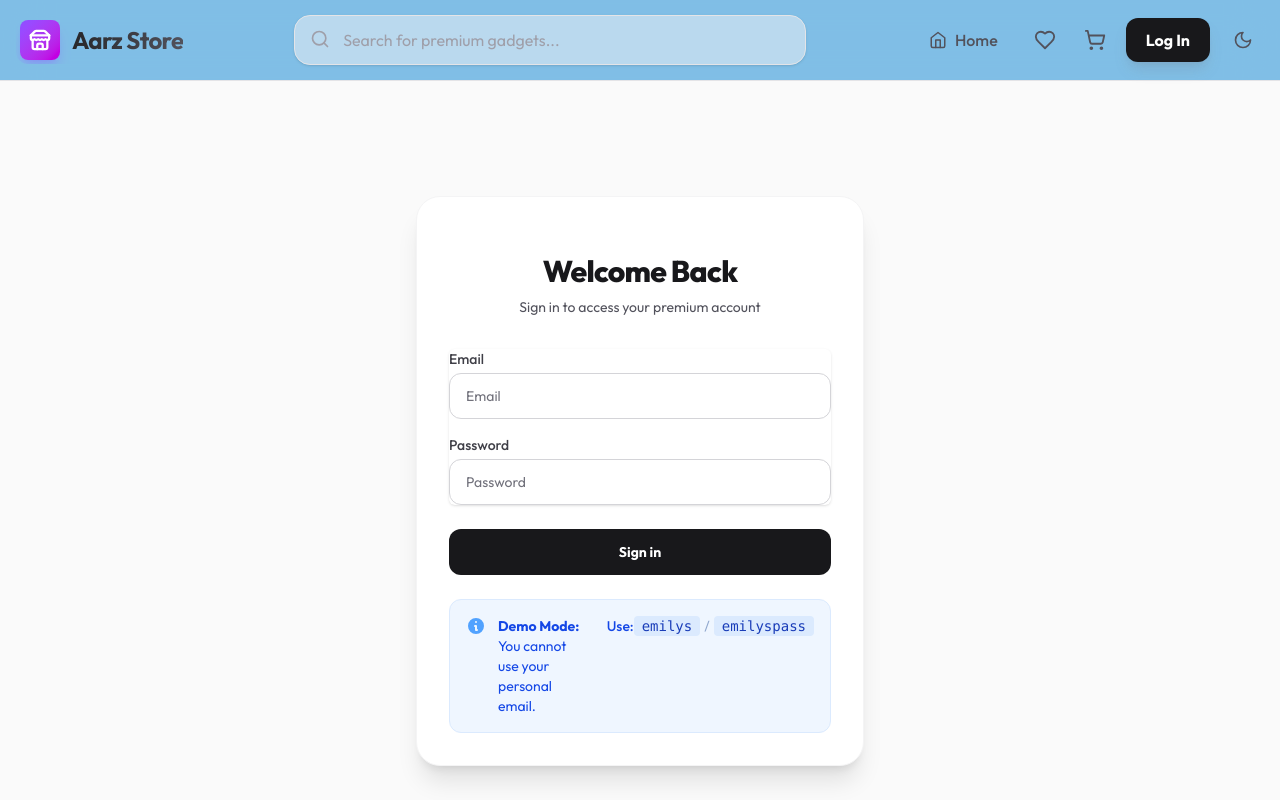
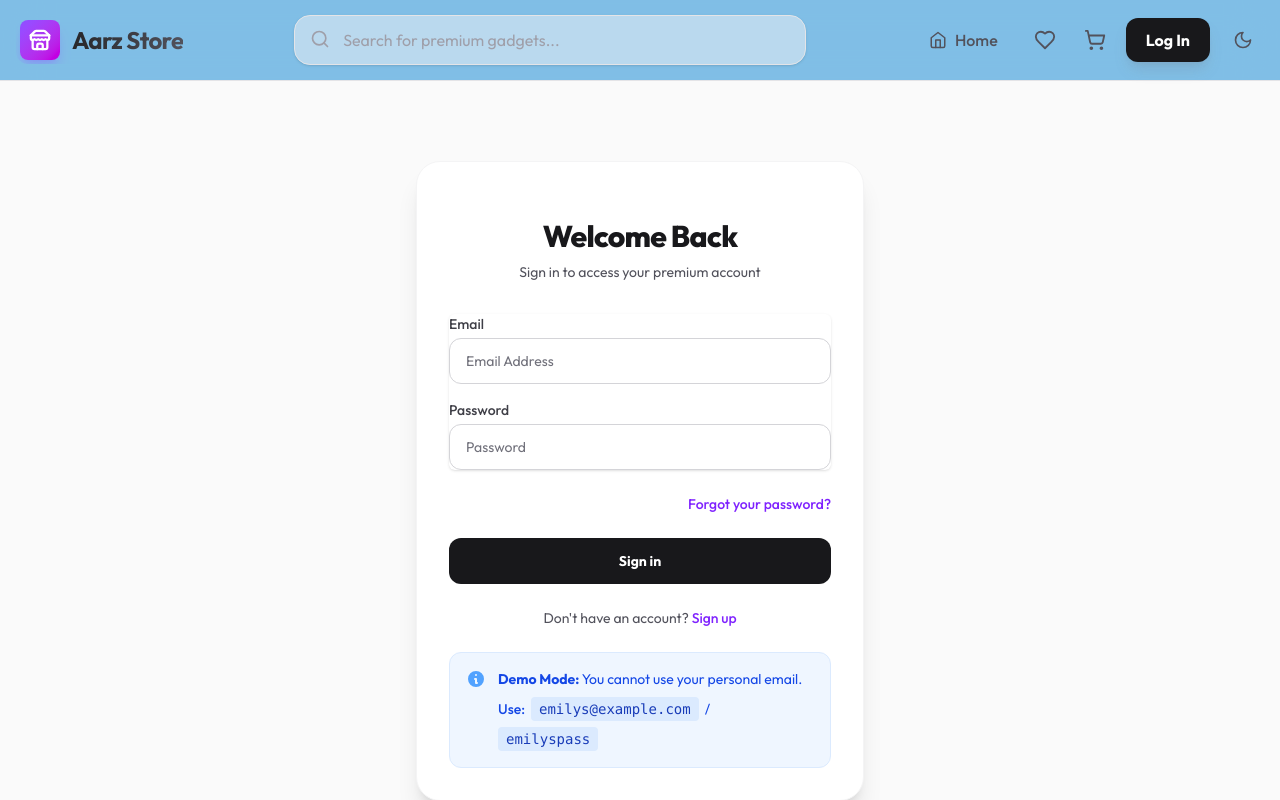
Before and after one commit to Aarsan2365/GUI-Mini-Project, a Vue app: page /login in a window 1280 px wide. Shown: the top 800 px of the page. Built offline with nearby package versions, Linux system fonts and the light colour scheme.

Commit message:
Update grid layouts and login features

```diff
--- a/src/views/LoginView.vue
+++ b/src/views/LoginView.vue
@@ -1,23 +1,49 @@
 <script setup lang="ts">
-import { ref } from 'vue';
+import { ref, computed } from 'vue';
 import { useRouter } from 'vue-router';
 import { useStore } from '../stores/mainStore';
 
-const username = ref(''); // Default for testing
-const password = ref(''); // Default for testing
+const mode = ref<'login' | 'register' | 'forgot_password'>('login');
+
+const name = ref('');
+const username = ref(''); // Used as Email
+const password = ref('');
 const error = ref('');
+const successMessage = ref('');
 const loading = ref(false);
 
 const router = useRouter();
 const store = useStore();
 
+const title = computed(() => {
+    if (mode.value === 'login') return 'Welcome Back';
+    if (mode.value === 'register') return 'Create Account';
+    return 'Reset Password';
+});
+
+const subtitle = computed(() => {
+    if (mode.value === 'login') return 'Sign in to access your premium account';
+    if (mode.value === 'register') return 'Sign up to get started';
+    return 'Enter your email to receive a reset link';
+});
+
+const handleSubmit = async () => {
+    successMessage.value = '';
+    error.value = '';
+
+    if (mode.value === 'login') {
+        await handleLogin();
+    } else if (mode.value === 'register') {
+        await handleRegister();
+    } else {
+        await handleResetPassword();
+    }
+};
+
 const handleLogin = async () => {
     loading.value = true;
-    error.value = '';
 
     try {
-        // If user entered an email, try to extract the username part
-        // This is a workaround because DummyJSON requires 'username' but the UI asks for 'Email'
         let apiUsername = username.value;
         if (apiUsername.includes('@')) {
             apiUsername = apiUsername.split('@')[0];
@@ -52,6 +78,37 @@ const handleLogin = async () => {
         loading.value = false;
     }
 };
+
+const handleRegister = async () => {
+    loading.value = true;
+    // Simulating registration delay
+    setTimeout(() => {
+        loading.value = false;
+        successMessage.value = 'Account created successfully! Please log in.';
+        mode.value = 'login';
+        password.value = '';
+    }, 1000);
+};
+
+const handleResetPassword = async () => {
+    loading.value = true;
+    // Simulating reset delay
+    setTimeout(() => {
+        loading.value = false;
+        successMessage.value = 'Password reset instructions sent to your email.';
+        mode.value = 'login';
+        password.value = '';
+    }, 1000);
+};
+
+const switchMode = (newMode: 'login' | 'register' | 'forgot_password') => {
+    mode.value = newMode;
+    error.value = '';
+    successMessage.value = '';
+    if (newMode === 'login' || newMode === 'register') {
+        password.value = '';
+    }
+};
 </script>
 
 <template>
@@ -59,23 +116,30 @@ const handleLogin = async () => {
         <div class="max-w-md w-full space-y-8 bg-white dark:bg-zinc-900 p-8 rounded-3xl shadow-xl border border-zinc-100 dark:border-zinc-800">
             <div class="text-center">
                 <h2 class="mt-6 text-3xl font-extrabold text-zinc-900 dark:text-white tracking-tight">
-                    Welcome Back
+                    {{ title }}
                 </h2>
                 <p class="mt-2 text-sm text-zinc-600 dark:text-zinc-400">
-                    Sign in to access your premium account
+                    {{ subtitle }}
                 </p>
             </div>
 
-            <form class="mt-8 space-y-6" @submit.prevent="handleLogin">
+            <form class="mt-8 space-y-6" @submit.prevent="handleSubmit">
                 <div class="rounded-md shadow-sm space-y-4">
-                    <div>
-                        <label for="username" class="block text-sm font-medium text-zinc-700 dark:text-zinc-300 mb-1">Email</label>
-                        <input id="username" name="username" type="text" required v-model="username"
+                    <div v-if="mode === 'register'">
+                        <label for="name" class="block text-sm font-medium text-zinc-700 dark:text-zinc-300 mb-1">Full Name</label>
+                        <input id="name" name="name" type="text" required v-model="name"
                             class="appearance-none rounded-xl relative block w-full px-4 py-3 border border-zinc-300 dark:border-zinc-700 placeholder-zinc-500 text-zinc-900 dark:text-white dark:bg-zinc-800 focus:outline-none focus:ring-violet-500 focus:border-violet-500 focus:z-10 sm:text-sm transition-colors"
-                            placeholder="Email"
+                            placeholder="Full Name"
                         />
                     </div>
                     <div>
+                        <label for="username" class="block text-sm font-medium text-zinc-700 dark:text-zinc-300 mb-1">Email</label>
+                        <input id="username" name="username" type="email" required v-model="username"
+                            class="appearance-none rounded-xl relative block w-full px-4 py-3 border border-zinc-300 dark:border-zinc-700 placeholder-zinc-500 text-zinc-900 dark:text-white dark:bg-zinc-800 focus:outline-none focus:ring-violet-500 focus:border-violet-500 focus:z-10 sm:text-sm transition-colors"
+                            placeholder="Email Address"
+                        />
+                    </div>
+                    <div v-if="mode !== 'forgot_password'">
                         <label for="password" class="block text-sm font-medium text-zinc-700 dark:text-zinc-300 mb-1">Password</label>
                         <input id="password" name="password" type="password" required v-model="password"
                             class="appearance-none rounded-xl relative block w-full px-4 py-3 border border-zinc-300 dark:border-zinc-700 placeholder-zinc-500 text-zinc-900 dark:text-white dark:bg-zinc-800 focus:outline-none focus:ring-violet-500 focus:border-violet-500 focus:z-10 sm:text-sm transition-colors"
@@ -84,8 +148,20 @@ const handleLogin = async () => {
                     </div>
                 </div>
 
+                <div v-if="mode === 'login'" class="flex items-center justify-end">
+                    <div class="text-sm">
+                        <button type="button" @click="switchMode('forgot_password')" class="font-medium text-violet-600 hover:text-violet-500 dark:text-violet-400 dark:hover:text-violet-300">
+                            Forgot your password?
+                        </button>
+                    </div>
+                </div>
+
                 <div v-if="error" class="text-red-500 text-sm text-center bg-red-50 dark:bg-red-900/20 p-2 rounded-lg">
                     {{ error }}
+                </div>
+
+                <div v-if="successMessage" class="text-green-600 dark:text-green-400 text-sm text-center bg-green-50 dark:bg-green-900/20 p-2 rounded-lg">
+                    {{ successMessage }}
                 </div>
 
                 <div>
@@ -98,27 +174,38 @@ const handleLogin = async () => {
                                 <path class="opacity-75" fill="currentColor" d="M4 12a8 8 0 018-8V0C5.373 0 0 5.373 0 12h4zm2 5.291A7.962 7.962 0 014 12H0c0 3.042 1.135 5.824 3 7.938l3-2.647z"></path>
                             </svg>
                         </span>
-                        {{ loading ? 'Signing in...' : 'Sign in' }}
+                        {{ loading ? 'Please wait...' : (mode === 'login' ? 'Sign in' : (mode === 'register' ? 'Create Account' : 'Reset Password')) }}
                     </button>
                 </div>
 
-                <div class="bg-blue-50 dark:bg-blue-900/20 p-4 rounded-xl border border-blue-100 dark:border-blue-800/50">
+                <div class="text-center text-sm">
+                    <span v-if="mode === 'login'" class="text-zinc-600 dark:text-zinc-400">
+                        Don't have an account?
+                        <button type="button" @click="switchMode('register')" class="font-medium text-violet-600 hover:text-violet-500 dark:text-violet-400 dark:hover:text-violet-300">Sign up</button>
+                    </span>
+                    <span v-else class="text-zinc-600 dark:text-zinc-400">
+                        Already have an account?
+                        <button type="button" @click="switchMode('login')" class="font-medium text-violet-600 hover:text-violet-500 dark:text-violet-400 dark:hover:text-violet-300">Sign in</button>
+                    </span>
+                </div>
+
+                <div v-if="mode === 'login'" class="bg-blue-50 dark:bg-blue-900/20 p-4 rounded-xl border border-blue-100 dark:border-blue-800/50">
                     <div class="flex">
                         <div class="flex-shrink-0">
                             <svg class="h-5 w-5 text-blue-400" viewBox="0 0 20 20" fill="currentColor">
                                 <path fill-rule="evenodd" d="M18 10a8 8 0 11-16 0 8 8 0 0116 0zm-7-4a1 1 0 11-2 0 1 1 0 012 0zM9 9a1 1 0 000 2v3a1 1 0 001 1h1a1 1 0 100-2v-3a1 1 0 00-1-1H9z" clip-rule="evenodd" />
                             </svg>
                         </div>
-                        <div class="ml-3 flex-1 md:flex md:justify-between">
+                        <div class="ml-3 flex-1">
                             <p class="text-sm text-blue-700 dark:text-blue-300">
                                 <strong>Demo Mode:</strong> You cannot use your personal email.
                             </p>
-                            <p class="mt-2 text-sm md:mt-0 md:ml-6">
+                            <div class="mt-2 text-sm flex flex-wrap items-center gap-1.5">
                                 <span class="font-medium text-blue-700 dark:text-blue-300">Use:</span>
-                                <code class="bg-blue-100 dark:bg-blue-900/50 px-2 py-0.5 rounded text-blue-800 dark:text-blue-200 font-mono">emilys</code>
-                                <span class="mx-1">/</span>
+                                <code class="bg-blue-100 dark:bg-blue-900/50 px-2 py-0.5 rounded text-blue-800 dark:text-blue-200 font-mono">emilys@example.com</code>
+                                <span class="text-blue-700 dark:text-blue-300">/</span>
                                 <code class="bg-blue-100 dark:bg-blue-900/50 px-2 py-0.5 rounded text-blue-800 dark:text-blue-200 font-mono">emilyspass</code>
-                            </p>
+                            </div>
                         </div>
                     </div>
                 </div>
--- a/src/views/WishlistView.vue
+++ b/src/views/WishlistView.vue
@@ -30,7 +30,7 @@ const store = useStore();
         </div>
 
         <!-- Wishlist Items -->
-        <div v-else class="grid grid-cols-1 sm:grid-cols-2 lg:grid-cols-3 xl:grid-cols-4 gap-6">
+        <div v-else class="grid grid-cols-2 md:grid-cols-3 lg:grid-cols-4 gap-3 md:gap-8">
             <ProductCard
                 v-for="product in store.wishlist"
                 :key="product.id"
```
